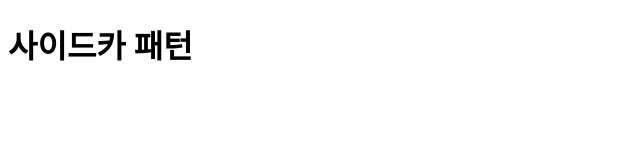
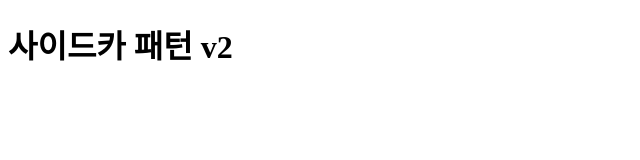
Before and after one commit to shshin4370/web-repo, a plain HTML site: page index.html in a window 1280 px wide. Shown: the full height of the page, 0-640 px from the left. Drawn offline with Linux system fonts and the light colour scheme.

Commit message:
Update index.html

```diff
--- a/index.html
+++ b/index.html
@@ -3,9 +3,9 @@
 <head>
     <meta charset="UTF-8">
     <meta name="viewport" content="width=device-width, initial-scale=1.0">
-    <title>사이드카 패턴</title>
+    <title>사이드카 패턴 v2</title>
 </head>
 <body>
-    <h1>사이드카 패턴</h1>
+    <h1>사이드카 패턴 v2</h1>
 </body>
 </html>
```
